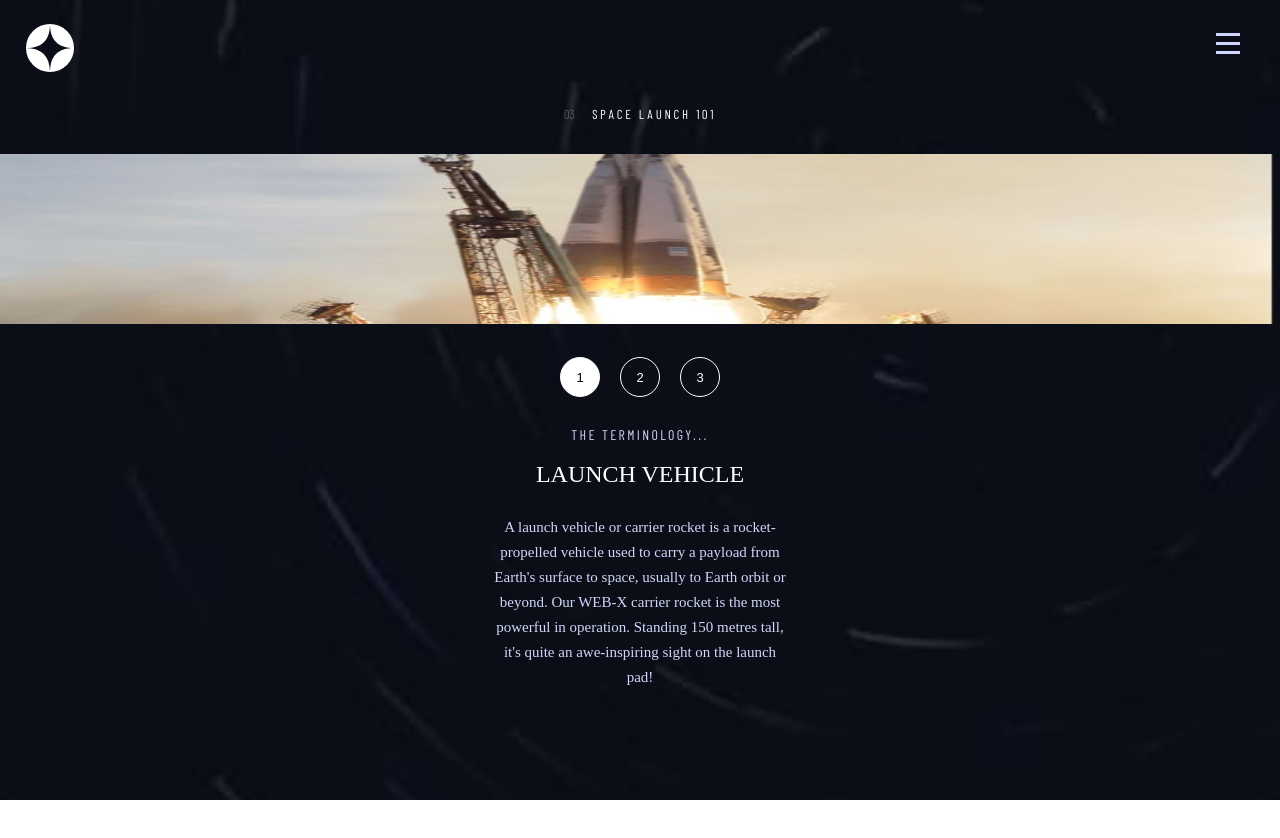
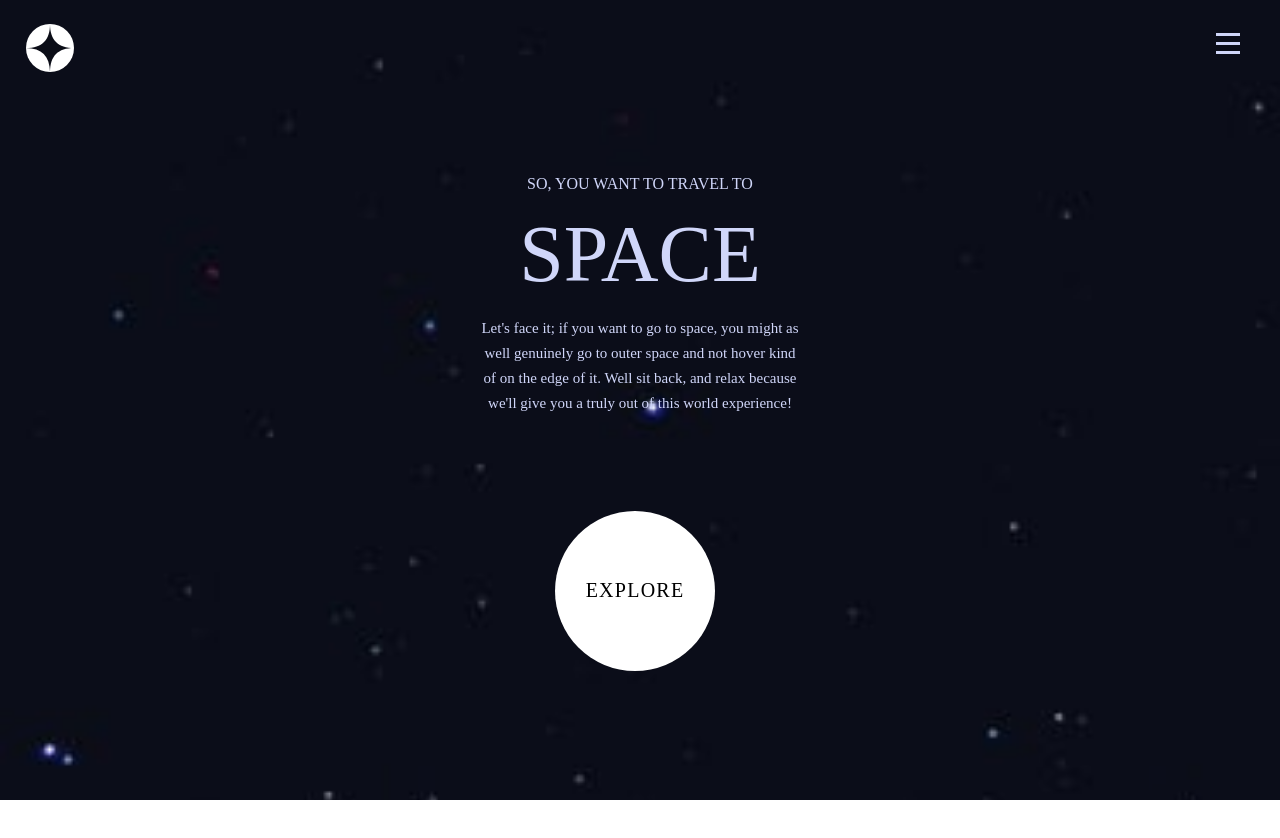
Before and after one commit to SonTonyD/Space-tourism-multi-page-website, an Angular app: page / in a window 1280 px wide. Shown: the top 838 px of the page. Before the commit the page ends 800 px from the top, so only its background shows below. Built offline with nearby package versions, Linux system fonts and the light colour scheme.

Commit message:
Explore btn route to destination page

```diff
--- a/src/app/app.component.html
+++ b/src/app/app.component.html
@@ -8,7 +8,7 @@
         </div>
     </div>
 
-    <app-home *ngIf="currentPage == 'home'" ></app-home>
+    <app-home (currentPage)="onExplore($event)" *ngIf="currentPage == 'home'" ></app-home>
     <app-destination *ngIf="currentPage == 'destination'"></app-destination>
     <app-crew *ngIf="currentPage == 'crew'"></app-crew>
     <app-technology *ngIf="currentPage == 'technology'"></app-technology>
--- a/src/app/app.component.ts
+++ b/src/app/app.component.ts
@@ -11,7 +11,7 @@ export class AppComponent implements AfterViewInit {
   @ViewChild('screen') containerElement!: ElementRef;
 
   isMenuOpen = false;
-  currentPage = "technology";
+  currentPage = "home";
 
   constructor(private renderer : Renderer2) { }
 
@@ -46,6 +46,10 @@ export class AppComponent implements AfterViewInit {
 
   }
 
+  onExplore(event : string) {
+    this.currentPage = event;
+  }
+
 
 
 
--- a/src/app/home/home.component.css
+++ b/src/app/home/home.component.css
@@ -1,10 +1,18 @@
 .container {
+    height: 100%;
+    width: 100vw;
+    margin-top: -10px;
+    z-index: 0;
+    width: 100%;
+}
+
+.background {
     height: 100%;
     width: 100vw;
     background-image: url("/assets/assets/home/background-home-mobile.jpg");
     position: fixed;
-    margin-top: -73px;
-    z-index: -1;
+    margin-top: -175px;
+    z-index: -3;
     width: 100%;
     background-repeat:no-repeat;
     background-size: cover;
--- a/src/app/home/home.component.html
+++ b/src/app/home/home.component.html
@@ -1,15 +1,16 @@
 <div class="container">
+    <div class="background"></div>
     <div class="presentation-block">
         <div class="top-sentence">so, you want to travel to</div>
         <div class="title">space</div>
         <div class="description">Let's face it; if you want to go to space, you might as well genuinely go to outer space and not hover kind of on the edge of it. Well sit back, and relax because we'll give you a truly out of this world experience!</div>
     </div>
 
-    <div class="explore">
+    <div class="explore" (click)="onExplore()" >
         <div class="svg-container">
-            <svg>
+            <svg >
                 <g>
-                    <circle cx="85px" cy="85px" r="80px" fill="#FFFFFF"/>
+                    <circle  cx="85px" cy="85px" r="80px" fill="#FFFFFF"/>
                     <text x="50%" y="50%" text-anchor="middle" stroke-width="2px" dy=".3em" font-size="20px" letter-spacing="1.25px">EXPLORE</text>
                 </g>
             </svg>
--- a/src/app/home/home.component.ts
+++ b/src/app/home/home.component.ts
@@ -1,4 +1,4 @@
-import { Component, OnInit } from '@angular/core';
+import { Component, EventEmitter, OnInit, Output } from '@angular/core';
 import { AppService } from '../app.service';
 
 @Component({
@@ -10,6 +10,10 @@ export class HomeComponent implements OnInit {
 
   constructor(private service: AppService) { }
 
+  @Output() currentPage = new EventEmitter<string>();
+
+
+
   fetch() {
     this.service.getData().subscribe(
       (res)=> {console.log(res);}
@@ -20,5 +24,10 @@ export class HomeComponent implements OnInit {
     this.fetch();
   }
 
+  onExplore () {
+    console.log("click !")
+    this.currentPage.emit('destination');
+  }
+
 
 }
```
